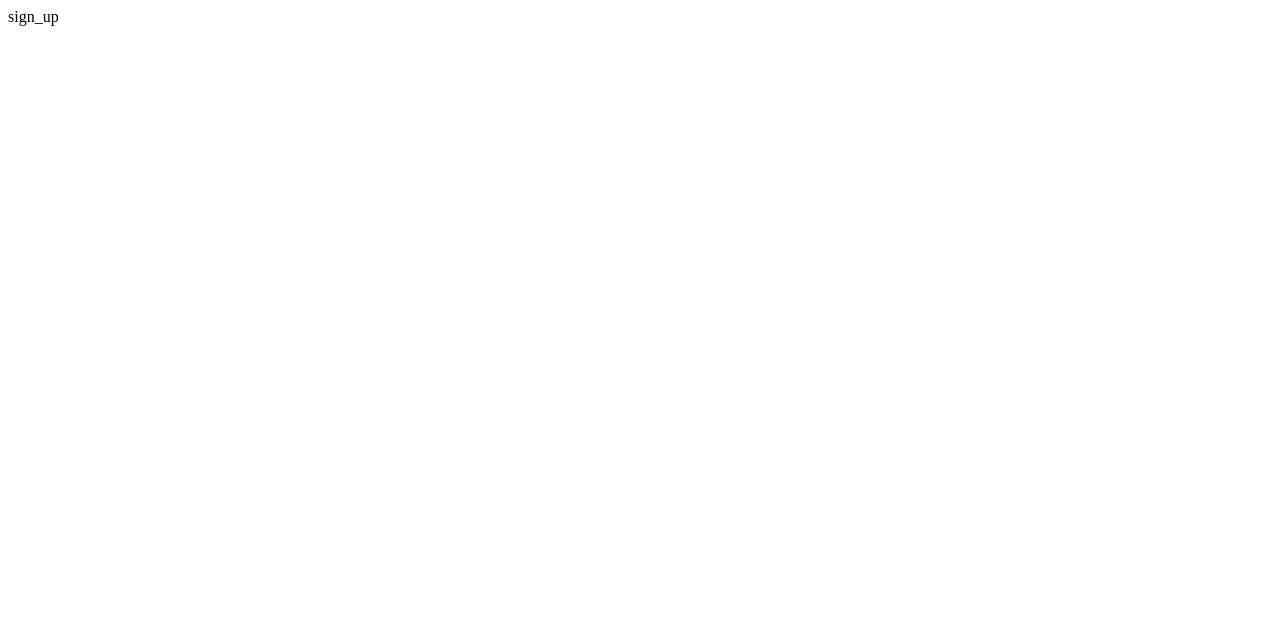
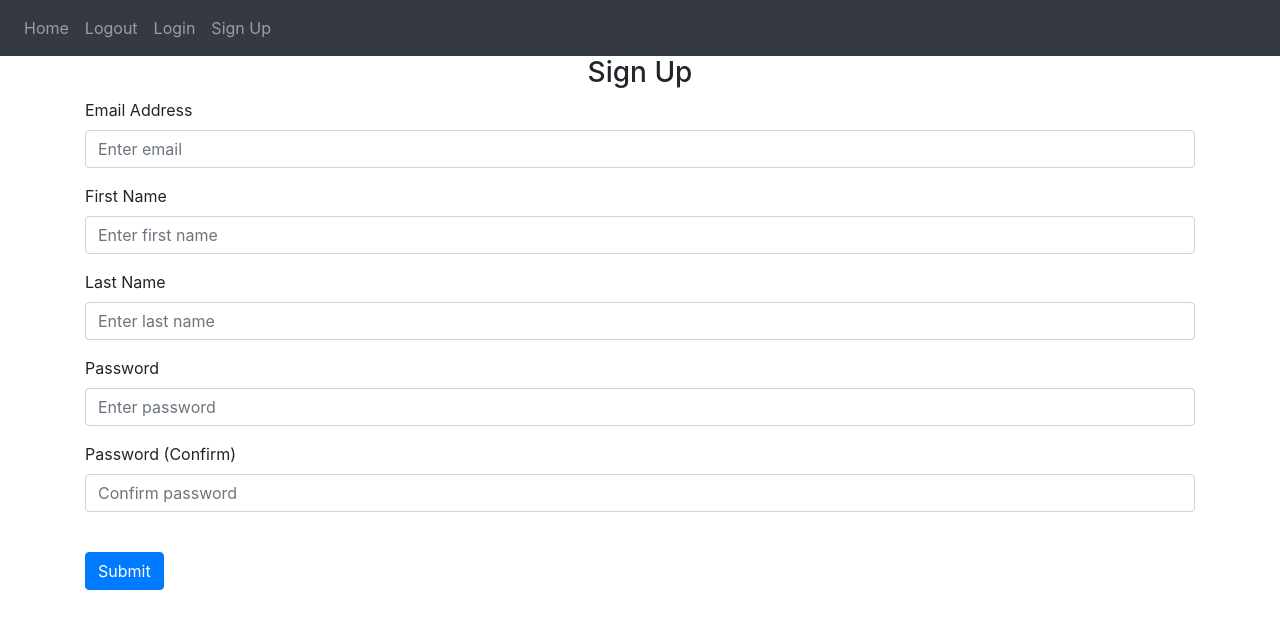
Before and after one commit to supernovaBvS/Money-Tracker, a Flask app: page /sign-up in a window 1280 px wide. Before the commit the part shown is almost empty. Shown: the top 629 px of the page. Run offline with Flask 2, Linux system fonts and the light colour scheme; some libraries are stand-ins or nearby versions.

Commit message:
http get post requests

```diff
--- a/web/auth.py
+++ b/web/auth.py
@@ -1,17 +1,17 @@
-from flask import Blueprint
+from flask import Blueprint, render_template
 
 auth = Blueprint('auth', __name__)
 
 @auth.route('/login')
 def login():
-    return "<p>Login</p>"
+    return render_template("login.html", methods=['GET', 'POST'])
 
 
 @auth.route('/logout')
 def logout():
-    return "<p>Logout</p>"
+    return render_template("logout.html", user= "You",text= "have logout successfully!")
 
 
-@auth.route('/sign-up')
+@auth.route('/sign-up', methods=['GET', 'POST'])
 def sign_up():
-    return "<p>sign_up</p>"
+    return render_template("sign_up.html")
--- /dev/null
+++ b/web/templates/logout.html
@@ -0,0 +1,5 @@
+{% extends "base.html" %} {% block title %}Money Tracker - Logout{% endblock %}
+
+{% block content %}
+{{ user }} {{ text }}
+{% endblock %}
--- a/web/templates/sign_up.html
+++ b/web/templates/sign_up.html
@@ -1,5 +1,59 @@
 {% extends "base.html" %} {% block title %}Money Tracker - Sign Up{% endblock %}
 
 {% block content %}
-<h1>Money Tracker For You</h1>
+    <form method="POST">
+      <h3 align="center">Sign Up</h3>
+      <div class="form-group">
+        <label for="email">Email Address</label>
+        <input
+          type="email"
+          class="form-control"
+          id="email"
+          name="email"
+          placeholder="Enter email"
+        />
+      </div>
+      <div class="form-group">
+        <label for="firstName">First Name</label>
+        <input
+          type="text"
+          class="form-control"
+          id="firstName"
+          name="firstName"
+          placeholder="Enter first name"
+        />
+      </div>
+      <div class="form-group">
+        <label for="lastName">Last Name</label>
+        <input
+          type="text"
+          class="form-control"
+          id="lastName"
+          name="lastName"
+          placeholder="Enter last name"
+        />
+      </div>
+      <div class="form-group">
+        <label for="password1">Password</label>
+        <input
+          type="password"
+          class="form-control"
+          id="password1"
+          name="password1"
+          placeholder="Enter password"
+        />
+      </div>
+      <div class="form-group">
+        <label for="password2">Password (Confirm)</label>
+        <input
+          type="password"
+          class="form-control"
+          id="password2"
+          name="password2"
+          placeholder="Confirm password"
+        />
+      </div>
+      <br />
+      <button type="submit" class="btn btn-primary">Submit</button>
+    </form>
 {% endblock %}
```
Also changed, not shown: web/templates/login.html (+25 -1 lines), web/app.py (deleted).
